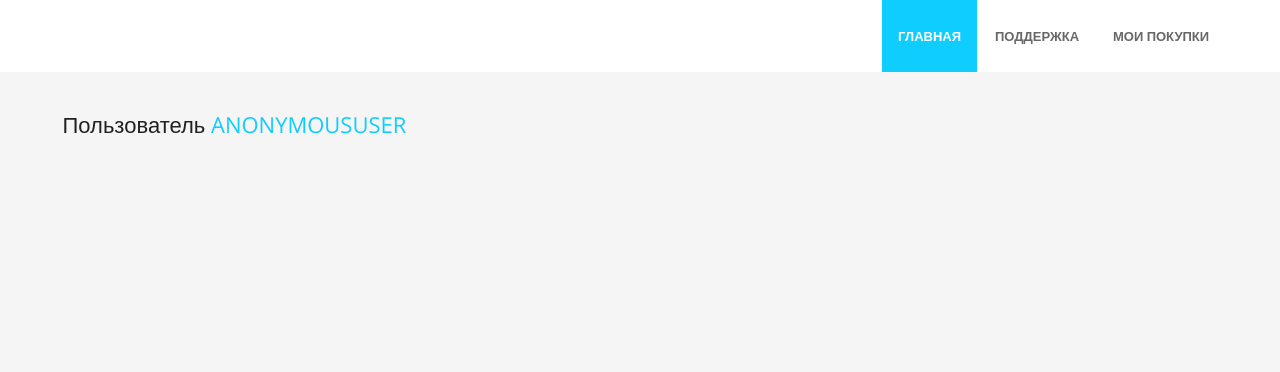
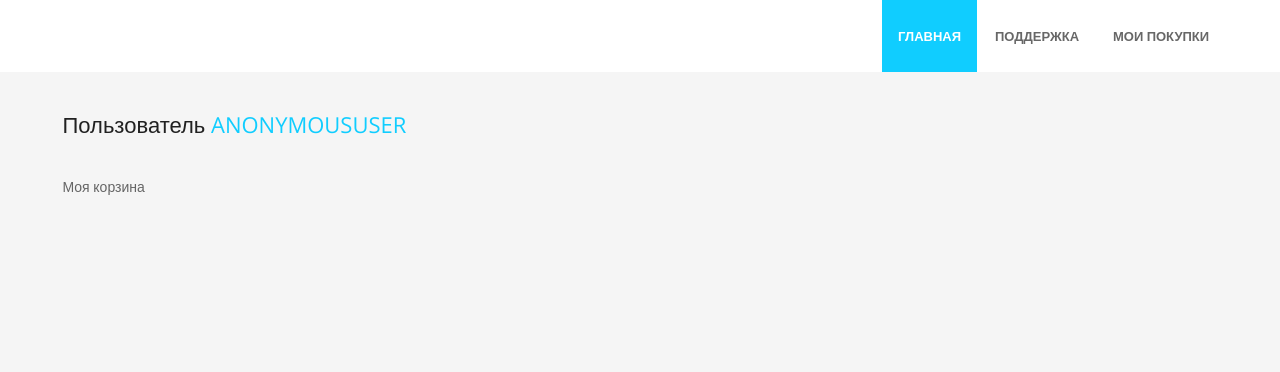
Before and after one commit to Stasnislawe/market, a Django app: page /accounts/index in a window 1280 px wide. Shown: the top 372 px of the page. Run offline with Django 4.2, Linux system fonts and the light colour scheme; some libraries are stand-ins or nearby versions.

Commit message:
Тест изменения шаблона

```diff
--- a/project/templates/sign/profile.html
+++ b/project/templates/sign/profile.html
@@ -9,6 +9,17 @@
 					<div class="about-text">
 						<h3><ya-tr-span data-index="10-0" data-type="trSpan" style="visibility: inherit !important;">Пользователь </ya-tr-span><span class="color"><ya-tr-span data-index="10-0" data-type="trSpan" style="visibility: inherit !important;">{{ request.user }}</ya-tr-span></span></h3>
 					</div>
+					<div>
+						<div>Моя корзина</div>
+						{% for c in cart %}
+							{% with product=c.product %}
+						<a class="td_a" href="{{ product.get_absolute_url }}">{{ product.name }}</a>
+						<div>{{ product.price }}</div>
+						<div>{{ c.quantity }}</div>
+						<div>Общая стоимость - {{ c.total_price }}</div>
+							{% endwith %}
+						{% endfor %}
+					</div>
 				</div>
 			</div>
 		</div>
```
